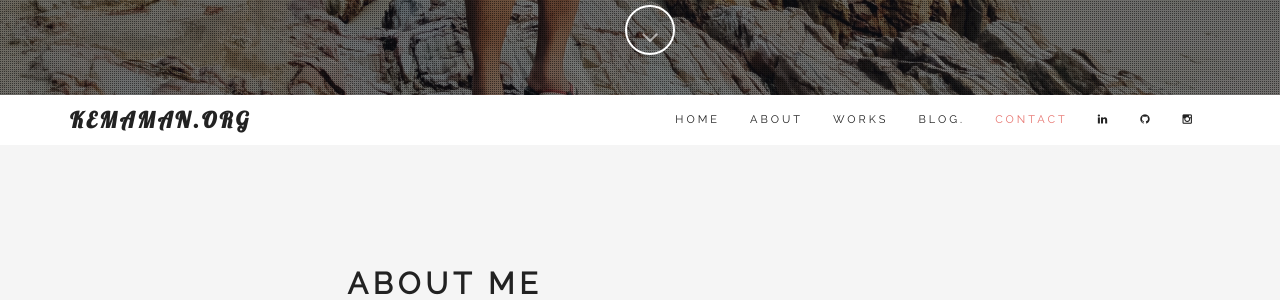
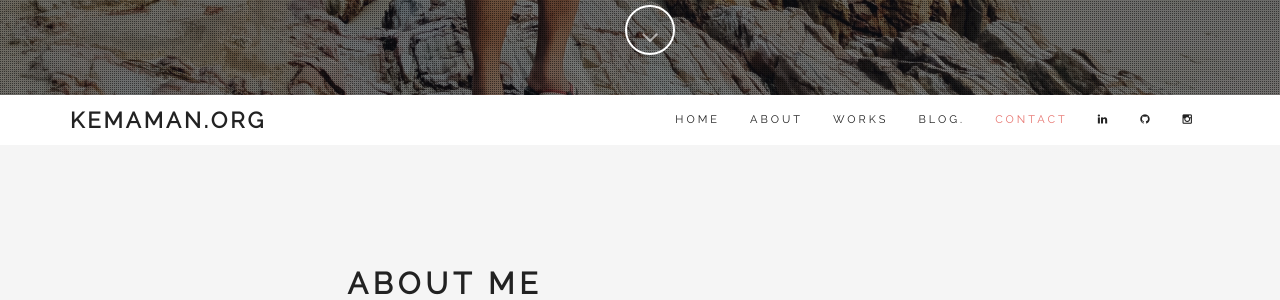
Before and after one commit to mrafsyam/kemaman.org, a Django app: page / in a window 1280 px wide. Shown: the part 705-1005 px from the top of the page. Run offline with Django 3.2, Linux system fonts and the light colour scheme; some libraries are stand-ins or nearby versions.

Commit message:
Change nav banner font to Raleway

```diff
--- a/kemaman/personal/static/personal/css/style.css
+++ b/kemaman/personal/static/personal/css/style.css
@@ -550,7 +550,7 @@ div[class^="devicon"] span{
 .navbar-custom .navbar-brand {
 	font-weight: 700;
 	font-size: 22px;
-    font-family: Lobster, cursive;
+    font-family: Raleway, cursive;
 }
 
 .navbar-custom .dropdown-menu {
```
